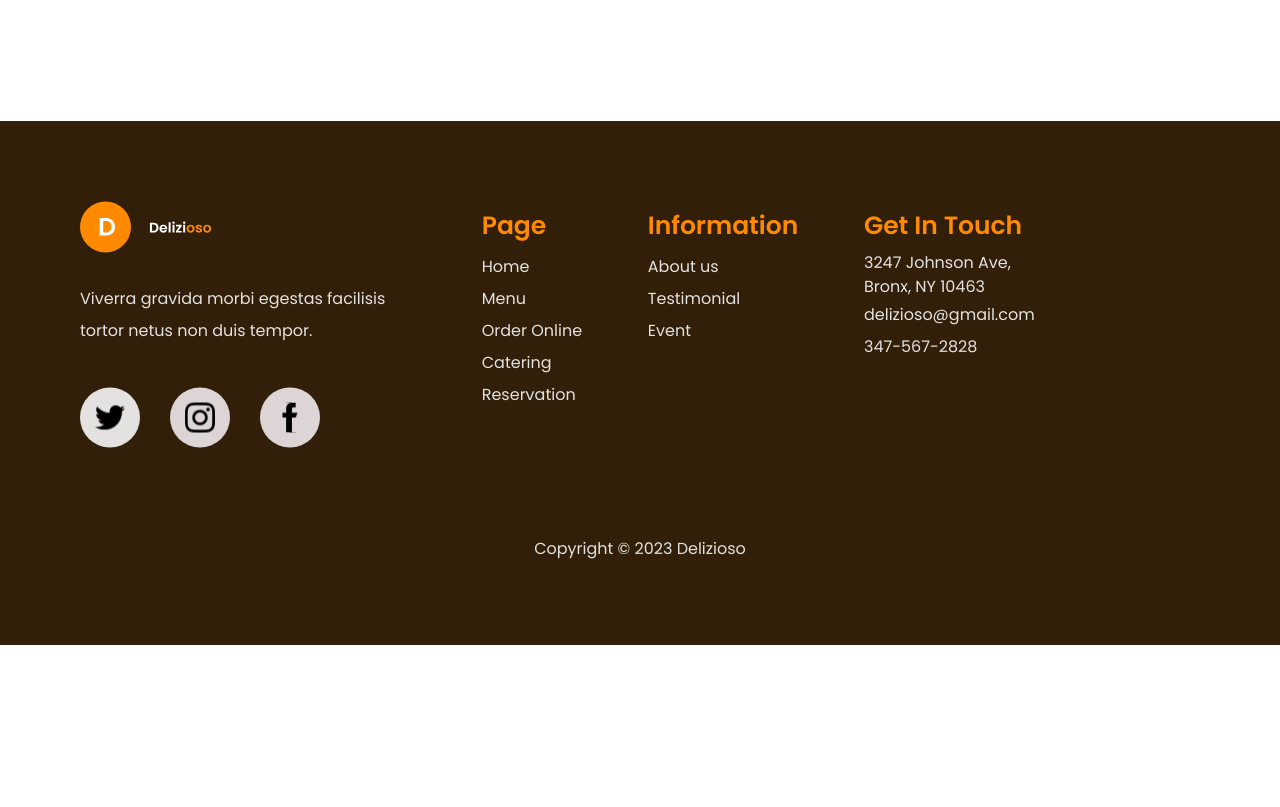
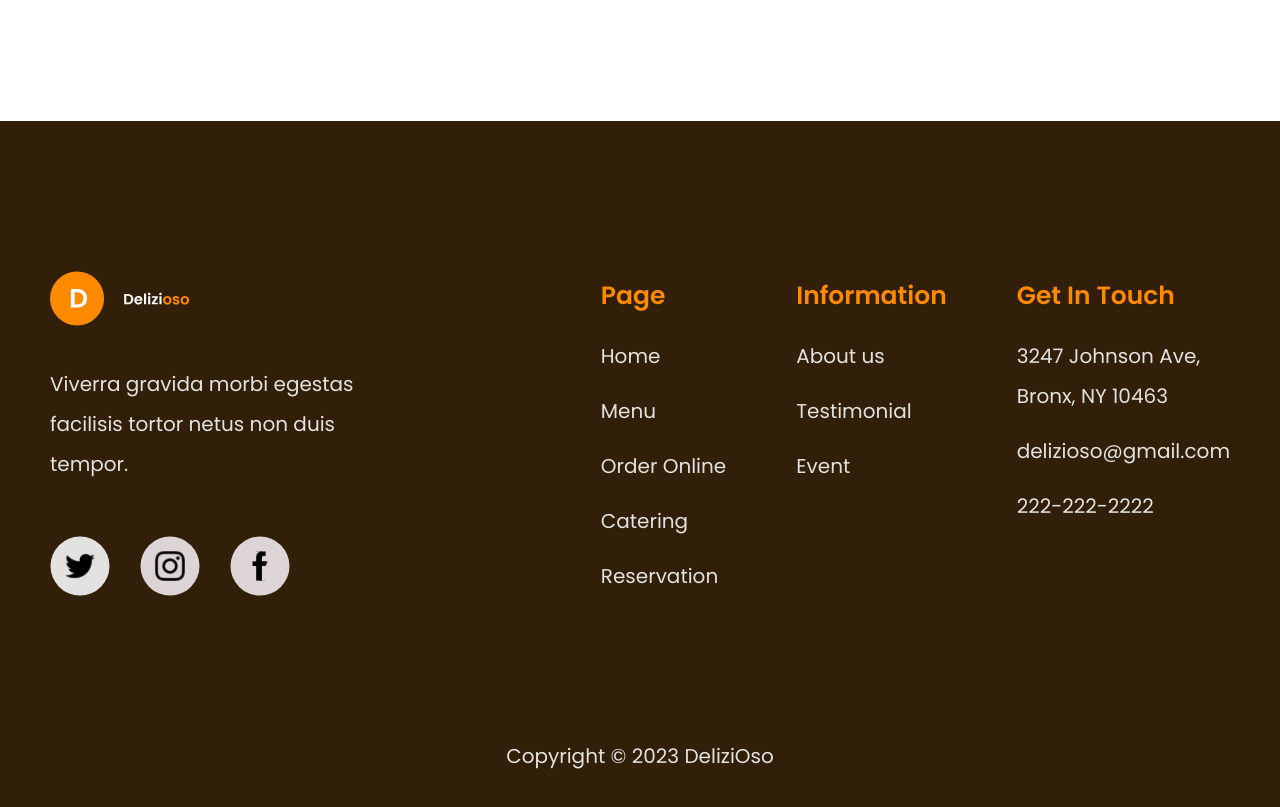
Before and after one commit to kulievdev/restaurant-website-react, a React (Create React App) app: page / in a window 1280 px wide. Shown: the part 8180-8987 px from the top of the page. Before the commit the page ends 8825 px from the top, so only its background shows below. Built offline with nearby package versions, Linux system fonts and the light colour scheme.

Commit message:
Refactor and componetize footer

```diff
--- a/src/App.js
+++ b/src/App.js
@@ -1,4 +1,4 @@
-import { Home } from "./pages/home/Home";
+import Home from "./pages/home/Home";
 
 const App = () => {
     return <Home />;
--- a/src/design-system/Logo/Logo.js
+++ b/src/design-system/Logo/Logo.js
@@ -1,8 +1,8 @@
-import logo from "../../assets/logo-white.svg";
+import logoWhite from "../../assets/logo-white.svg";
 import "./Logo.css";
 
 const Logo = () => {
-    return <img src={logo} alt="DeliziOso" className="logo" />;
+    return <img src={logoWhite} alt="DeliziOso" className="logo" />;
 };
 
 export default Logo;
--- a/src/pages/home/Home.js
+++ b/src/pages/home/Home.js
@@ -6,7 +6,7 @@ import Reservation from "./sections/reservation/Reservation";
 import Chefs from "./sections/chefs/Chefs";
 import Testimonials from "./sections/testimonials/Testimonials";
 import BusinessHours from "./sections/business-hours/BusinessHours";
-import { Footer } from "./sections/footer/Footer";
+import Footer from "./sections/footer/Footer";
 
 const Home = () => {
     return (
@@ -24,4 +24,4 @@ const Home = () => {
     );
 };
 
-export { Home };
+export default Home;
--- a/src/pages/home/sections/business-hours/BusinessHours.js
+++ b/src/pages/home/sections/business-hours/BusinessHours.js
@@ -10,7 +10,7 @@ const BusinessHoursSectionContainer = styled.div`
 `;
 
 const BusinessHoursBackground = styled.div`
-    max-width: 115rem;
+    max-width: 144rem;
     height: 75rem;
     margin: 0 auto;
     border-radius: 15rem;
--- a/src/pages/home/sections/footer/Footer.css
+++ /dev/null
@@ -1,58 +0,0 @@
-#footer {
-    background-color: rgb(49, 31, 9);
-}
-
-.footer__container {
-    padding: 80px;
-}
-
-.footer__content {
-    display: flex;
-    justify-content: space-between;
-    margin-bottom: 80px;
-}
-
-.footer__text {
-    color: rgb(227, 226, 224);
-    font-size: 16px;
-    line-height: 32px;
-    display: block;
-}
-
-.footer__brand {
-    width: 30%;
-}
-
-.text-center {
-    text-align: center;
-}
-
-.footer__heading {
-    color: rgb(255, 138, 0);
-    font-size: 25px;
-    line-height: 50px;
-}
-
-.footer__social-icons {
-    margin-top: 40px;
-}
-
-.footer__social-icons img:first-child {
-    margin-right: 30px;
-}
-
-.footer__social-icons img:nth-child(2) {
-    margin-right: 30px;
-}
-
-.footer__logo {
-    margin-bottom: 25px;
-}
-
-.footer__contact {
-    width: 30%;
-}
-
-.footer__contact p {
-    line-height: 24px;
-}
--- a/src/pages/home/sections/footer/Footer.js
+++ b/src/pages/home/sections/footer/Footer.js
@@ -1,79 +1,139 @@
-import "./Footer.css";
 import logo from "../../../../assets/logo-dark.svg";
-import twitterImg from "../../../../assets/twitter.svg";
-import instagramImg from "../../../../assets/instagram.svg";
-import facebookImg from "../../../../assets/facebook.svg";
+import styled from "styled-components";
+import mySocials from "./mySocials";
+import SocialMedia from "./SocialMedia";
+
+const FooterSection = styled.footer`
+    background-color: #311f09;
+`;
+
+const FooterSectionContainer = styled.div`
+    max-width: 144rem;
+    margin: 0 auto;
+    padding: 15rem 5rem;
+`;
+
+const FooterContent = styled.div`
+    display: flex;
+    justify-content: space-between;
+    margin-bottom: 14rem;
+`;
+
+const BrandWrapper = styled.div`
+    width: 30%;
+    display: flex;
+    flex-direction: column;
+    justify-content: space-between;
+`;
+
+const FooterLogo = styled.img`
+    margin-bottom: 2.5rem;
+    width: 14rem;
+`;
+
+const FooterText = styled.p`
+    color: #e3e2e0;
+    font-size: 2rem;
+    line-height: 4rem;
+`;
+
+const SocialMediasWrapper = styled.div`
+    display: flex;
+    gap: 3rem;
+    margin-top: 4rem;
+`;
+
+const NavigationWrapper = styled.div`
+    display: flex;
+    gap: 7rem;
+`;
+
+const Navigation = styled.nav`
+    display: flex;
+    flex-direction: column;
+    gap: 1.5rem;
+`;
+
+const NavHeading = styled.h4`
+    color: #ff8a00;
+    font-size: 2.5rem;
+    line-height: 5rem;
+`;
+
+const Link = styled.a`
+    color: #e3e2e0;
+    font-size: 2rem;
+    line-height: 4rem;
+`;
+
+const CopyrightText = styled(FooterText)`
+    text-align: center;
+`;
 
 const Footer = () => {
     return (
-        <footer id="footer">
-            <div className="footer__container container">
-                <div className="footer__content">
-                    <div className="footer__brand">
-                        <img src={logo} alt="" className="footer__logo" />
-                        <p className="footer__text">
+        <FooterSection id="footer">
+            <FooterSectionContainer>
+                <FooterContent>
+                    <BrandWrapper>
+                        <FooterLogo src={logo} alt="Logo" />
+                        <FooterText className="footer__text">
                             Viverra gravida morbi egestas facilisis tortor netus
                             non duis tempor.
-                        </p>
-                        <div className="footer__social-icons">
-                            <img src={twitterImg} alt="Twitter" />
-                            <img src={instagramImg} alt="Instagram" />
-                            <img src={facebookImg} alt="Facebook" />
-                        </div>
-                    </div>
-                    <div className="footer__pages">
-                        <h4 className="footer__heading">Page</h4>
-                        <a href="" className="footer__text">
-                            Home
-                        </a>
-                        <a href="" className="footer__text">
-                            Menu
-                        </a>
-                        <a href="" className="footer__text">
-                            Order Online
-                        </a>
-                        <a href="" className="footer__text">
-                            Catering
-                        </a>
-                        <a href="" className="footer__text">
-                            Reservation
-                        </a>
-                    </div>
-                    <div className="footer__about">
-                        <h4 className="footer__heading">Information</h4>
-                        <a href="" className="footer__text">
-                            About us
-                        </a>
-                        <a href="" className="footer__text">
-                            Testimonial
-                        </a>
-                        <a href="" className="footer__text">
-                            Event
-                        </a>
-                    </div>
-                    <div className="footer__contact">
-                        <h4 className="footer__heading">Get In Touch</h4>
-                        <p className="footer__text">
-                            3247 Johnson Ave, <br />
-                            Bronx, NY 10463
-                        </p>
-                        <a
-                            href="mailto: delizioso@gmail.com"
-                            className="footer__text"
-                        >
-                            delizioso@gmail.com
-                        </a>
-                        <a href="tel:347-567-2828" className="footer__text">
-                            347-567-2828
-                        </a>
-                    </div>
-                </div>
-                <p className="footer__text text-center">
-                    Copyright &copy; 2023 Delizioso
-                </p>
-            </div>
-        </footer>
+                        </FooterText>
+                        <SocialMediasWrapper>
+                            {mySocials.map((social, idx) => {
+                                return (
+                                    <SocialMedia
+                                        key={idx}
+                                        imgSrc={social.imgSrc}
+                                        alt={social.name}
+                                    />
+                                );
+                            })}
+                        </SocialMediasWrapper>
+                    </BrandWrapper>
+                    <NavigationWrapper>
+                        <Navigation>
+                            <NavHeading>Page</NavHeading>
+                            <Link href="">Home</Link>
+                            <Link href="">Menu</Link>
+                            <Link href="">Order Online</Link>
+                            <Link href="">Catering</Link>
+                            <Link href="">Reservation</Link>
+                        </Navigation>
+                        <Navigation>
+                            <NavHeading className="footer__heading">
+                                Information
+                            </NavHeading>
+                            <Link href="">About us</Link>
+                            <Link href="">Testimonial</Link>
+                            <Link href="">Event</Link>
+                        </Navigation>
+                        <Navigation className="footer__contact">
+                            <NavHeading className="footer__heading">
+                                Get In Touch
+                            </NavHeading>
+                            <FooterText>
+                                3247 Johnson Ave, <br />
+                                Bronx, NY 10463
+                            </FooterText>
+                            <Link href="mailto:delizioso@gmail.com">
+                                delizioso@gmail.com
+                            </Link>
+                            <Link
+                                href="tel:347-567-2828"
+                                className="footer__text"
+                            >
+                                222-222-2222
+                            </Link>
+                        </Navigation>
+                    </NavigationWrapper>
+                </FooterContent>
+                <CopyrightText>Copyright &copy; 2023 DeliziOso</CopyrightText>
+            </FooterSectionContainer>
+        </FooterSection>
     );
 };
 
-export { Footer };
+export default Footer;
--- /dev/null
+++ b/src/pages/home/sections/footer/SocialMedia.js
@@ -0,0 +1,12 @@
+import styled from "styled-components";
+
+const Image = styled.img`
+    width: 6rem;
+    height: 6rem;
+`;
+
+const SocialMedia = (props) => {
+    return <Image src={props.imgSrc} alt={props.alt} />;
+};
+
+export default SocialMedia;
--- /dev/null
+++ b/src/pages/home/sections/footer/mySocials.js
@@ -0,0 +1,20 @@
+import twitterImg from "../../../../assets/twitter.svg";
+import instagramImg from "../../../../assets/instagram.svg";
+import facebookImg from "../../../../assets/facebook.svg";
+
+const mySocials = [
+    {
+        imgSrc: twitterImg,
+        name: "Twitter"
+    },
+    {
+        imgSrc: instagramImg,
+        name: "Instagram"
+    },
+    {
+        imgSrc: facebookImg,
+        name: "Facebook"
+    }
+];
+
+export default mySocials;
--- a/src/pages/home/sections/top-navigation/TopNavigation.js
+++ b/src/pages/home/sections/top-navigation/TopNavigation.js
@@ -54,7 +54,7 @@ const TopNavigation = () => {
 
     return (
         <Header>
-            <Logo />
+            <Logo type="dark" />
             <Navigation>
                 <UnorderedList>
                     {links.map((link, idx) => (
```
